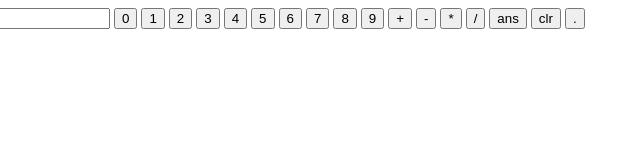
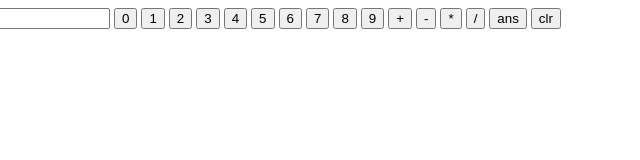
Before and after one commit to acciojob/calculator-pradhumn1507, a website: page main.html in a window 1280 px wide. Shown: the full height of the page, 83-723 px from the left. Drawn offline with Linux system fonts and the light colour scheme.

Commit message:
Update main.html

```diff
--- a/main.html
+++ b/main.html
@@ -25,7 +25,6 @@
 	<button id ="divide" value ="/" onclick="solve(this.value)">/</button>
 	<button id ="ans" value ="ans" onclick="solve(this.value)">ans</button>
 	<button id ="clr" value ="clr" onclick="solve(this.value)">clr</button>
-	<button id ="dot" value ="." onclick="solve(this.value)">.</button>
     <script type="text/javascript" src="./script.js">
 </script>
 
```
